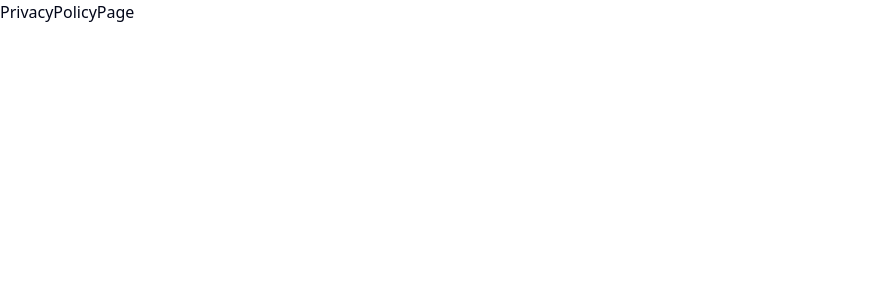
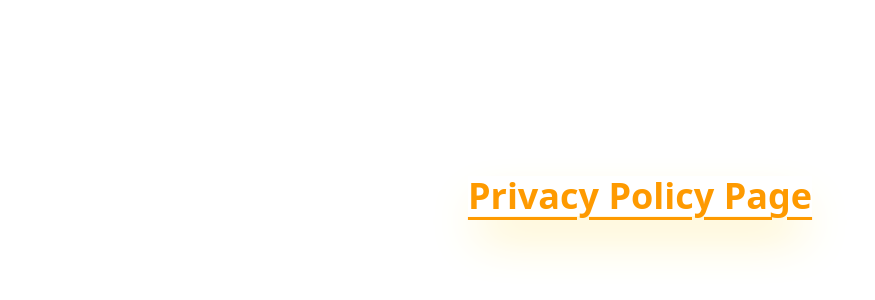
Before and after one commit to eedu7/medical-chatbot, a Next.js app in the folder app/web/: page /legal/privacy-policy in a window 1280 px wide. Shown: the top 300 px of the page, without its empty margins (0-875 px from the left). Built offline with nearby package versions, Linux system fonts and the light colour scheme.

Commit message:
Added styles to the legal pages

```diff
--- a/app/web/src/app/legal/layout.tsx
+++ b/app/web/src/app/legal/layout.tsx
@@ -3,7 +3,7 @@ import React from "react";
 export default function LegalLayout({ children }: { children: React.ReactNode }) {
     return (
         <div className="flex min-h-screen flex-col">
-            <main className="flex-1">{children}</main>
+            <main className="h-full flex-1">{children}</main>
         </div>
     );
 }
--- a/app/web/src/app/legal/privacy-policy/page.tsx
+++ b/app/web/src/app/legal/privacy-policy/page.tsx
@@ -2,6 +2,8 @@ import React from "react";
 
 export default function PrivacyPolicyPage() {
     return (
-        <div>PrivacyPolicyPage</div>
+        <div className="mt-44 flex w-full items-center justify-center text-4xl font-bold text-amber-500">
+            <p className="underline underline-offset-8 shadow-2xl shadow-amber-200">Privacy Policy Page</p>
+        </div>
     );
 }
--- a/app/web/src/app/legal/usage-policy/page.tsx
+++ b/app/web/src/app/legal/usage-policy/page.tsx
@@ -2,6 +2,8 @@ import React from "react";
 
 export default function UsagePolicyPage() {
     return (
-        <div>UsagePolicyPage</div>
+        <div className="mt-44 flex w-full items-center justify-center text-4xl font-bold text-amber-500">
+            <p className="underline underline-offset-8 shadow-2xl shadow-amber-200">Usage Policy Page</p>
+        </div>
     );
 }
```
